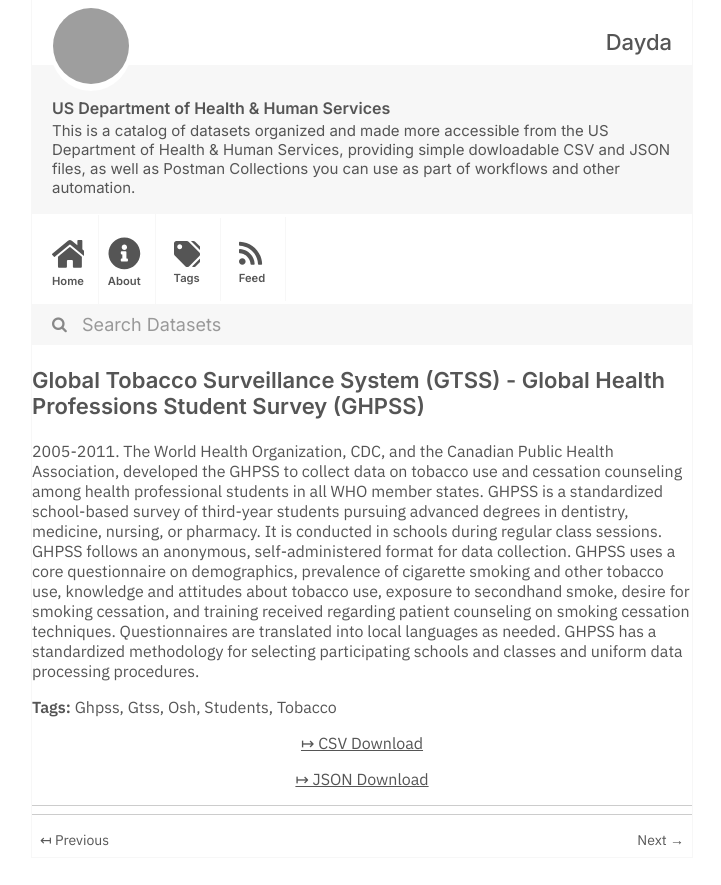
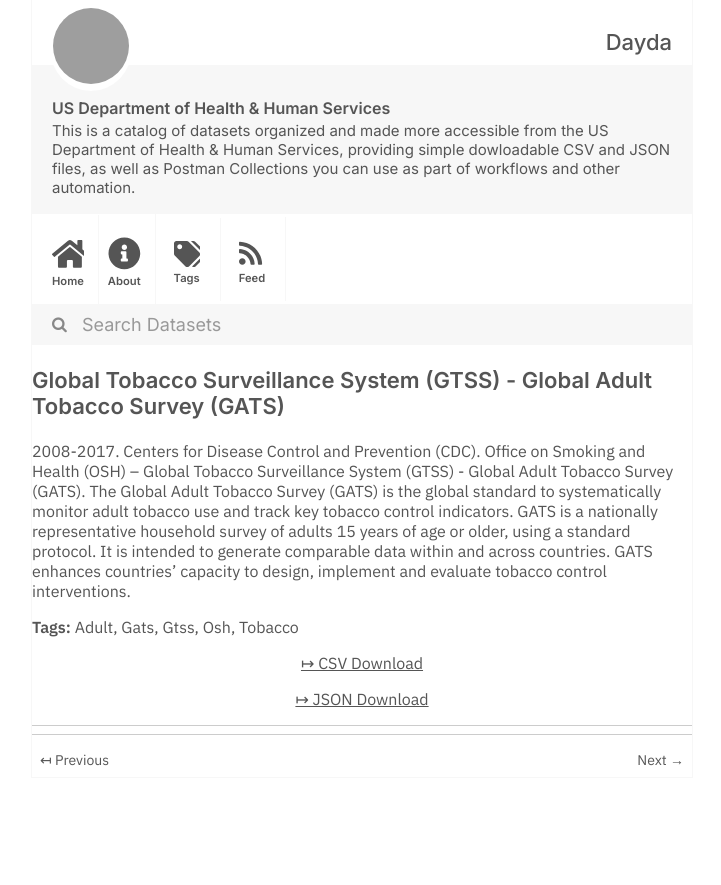
Before and after one commit to dayda-entities/us-department-of-health-and-human-services, a Jekyll site: the page built from _posts/2020-11-10-global-tobacco-surveillance-sy.md, in a window 1280 px wide, cut to the strip 0-885 px from the top of the page. Shown: the whole strip, without its empty margins (278-999 px from the left). Built offline with Jekyll 4.4.1, drawn with Linux system fonts in a browser that asks for light colours; grey boxes are pictures that could not be loaded.

Commit message:
Publish Data

```diff
--- a/_posts/2020-11-10-global-tobacco-surveillance-sy.md
+++ b/_posts/2020-11-10-global-tobacco-surveillance-sy.md
@@ -1,21 +1,19 @@
 ---
-title: >-
-  Global Tobacco Surveillance System (GTSS) - Global Health Professions Student
-  Survey (GHPSS)
-created: '2020-11-10T16:17:33.445159'
-modified: '2021-04-17T02:31:48.351544'
+title: Global Tobacco Surveillance System (GTSS) - Global Adult Tobacco Survey (GATS)
+created: '2020-11-10T16:17:19.439489'
+modified: '2021-04-25T14:48:44.486616'
 state: active
 type: dataset
 tags:
-  - Ghpss
+  - Adult
+  - Gats
   - Gtss
   - Osh
-  - Students
   - Tobacco
 groups: []
-csv_url: 'https://data.cdc.gov/api/views/x6ag-8y7r/rows.csv?accessType=DOWNLOAD'
-json_url: 'https://data.cdc.gov/api/views/x6ag-8y7r/rows.json?accessType=DOWNLOAD'
+csv_url: 'https://data.cdc.gov/api/views/4xf6-nrwk/rows.csv?accessType=DOWNLOAD'
+json_url: 'https://data.cdc.gov/api/views/4xf6-nrwk/rows.json?accessType=DOWNLOAD'
 layout: post
 
 ---
-2005-2011. The World Health Organization, CDC, and the Canadian Public Health Association, developed the GHPSS to collect data on tobacco use and cessation counseling among health professional students in all WHO member states. GHPSS is a standardized school-based survey of third-year students pursuing advanced degrees in dentistry, medicine, nursing, or pharmacy. It is conducted in schools during regular class sessions. GHPSS follows an anonymous, self-administered format for data collection. GHPSS uses a core questionnaire on demographics, prevalence of cigarette smoking and other tobacco use, knowledge and attitudes about tobacco use, exposure to secondhand smoke, desire for smoking cessation, and training received regarding patient counseling on smoking cessation techniques. Questionnaires are translated into local languages as needed. GHPSS has a standardized methodology for selecting participating schools and classes and uniform data processing procedures.
+2008-2017. Centers for Disease Control and Prevention (CDC).   Office on Smoking and Health (OSH) – Global Tobacco Surveillance System (GTSS) - Global Adult Tobacco Survey (GATS).    The Global Adult Tobacco Survey (GATS) is the global standard to systematically monitor adult tobacco use and track key tobacco control indicators. GATS is a nationally representative household survey of adults 15 years of age or older, using a standard protocol. It is intended to generate comparable data within and across countries. GATS enhances countries' capacity to design, implement and evaluate tobacco control interventions.
```
